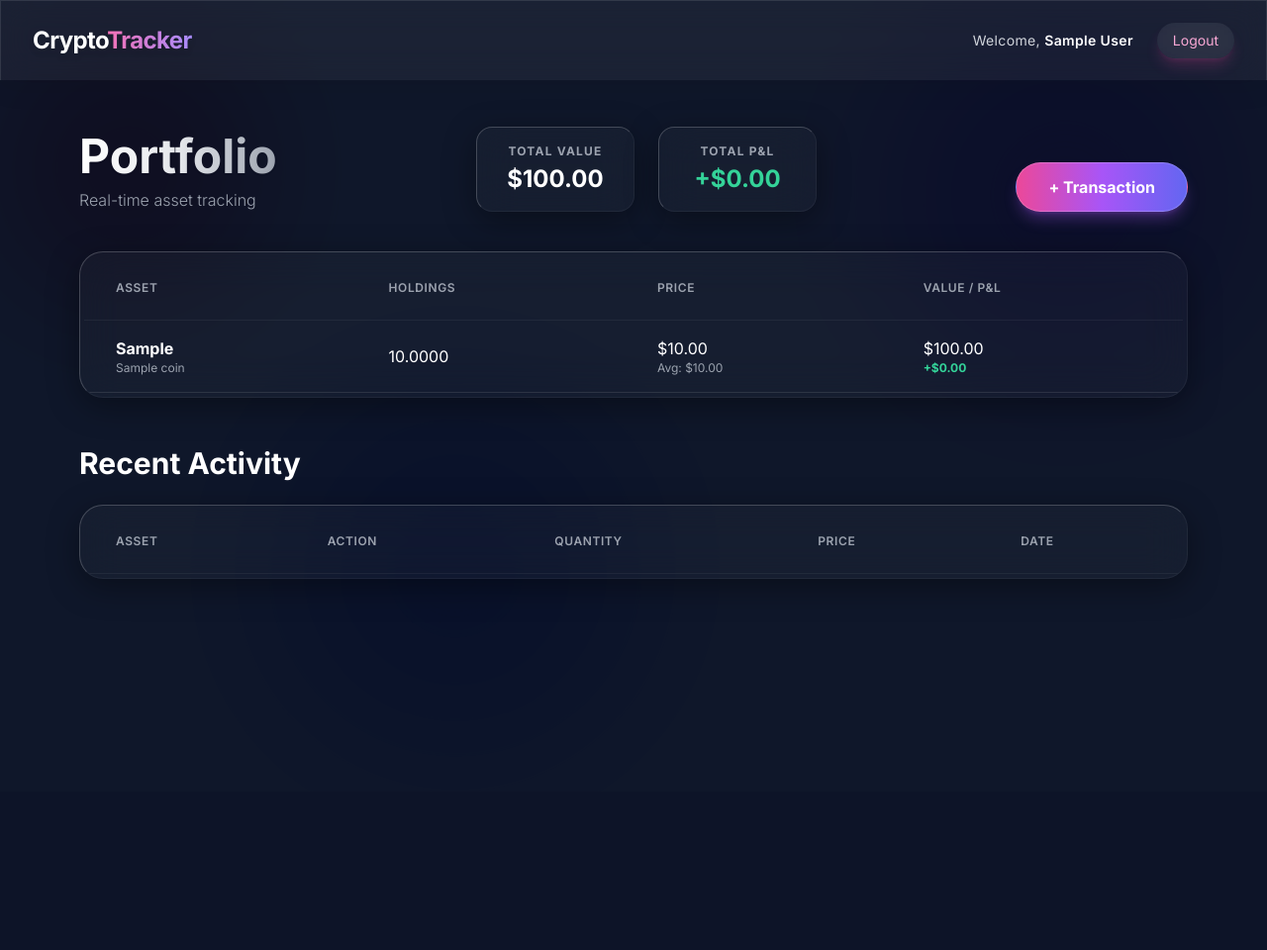
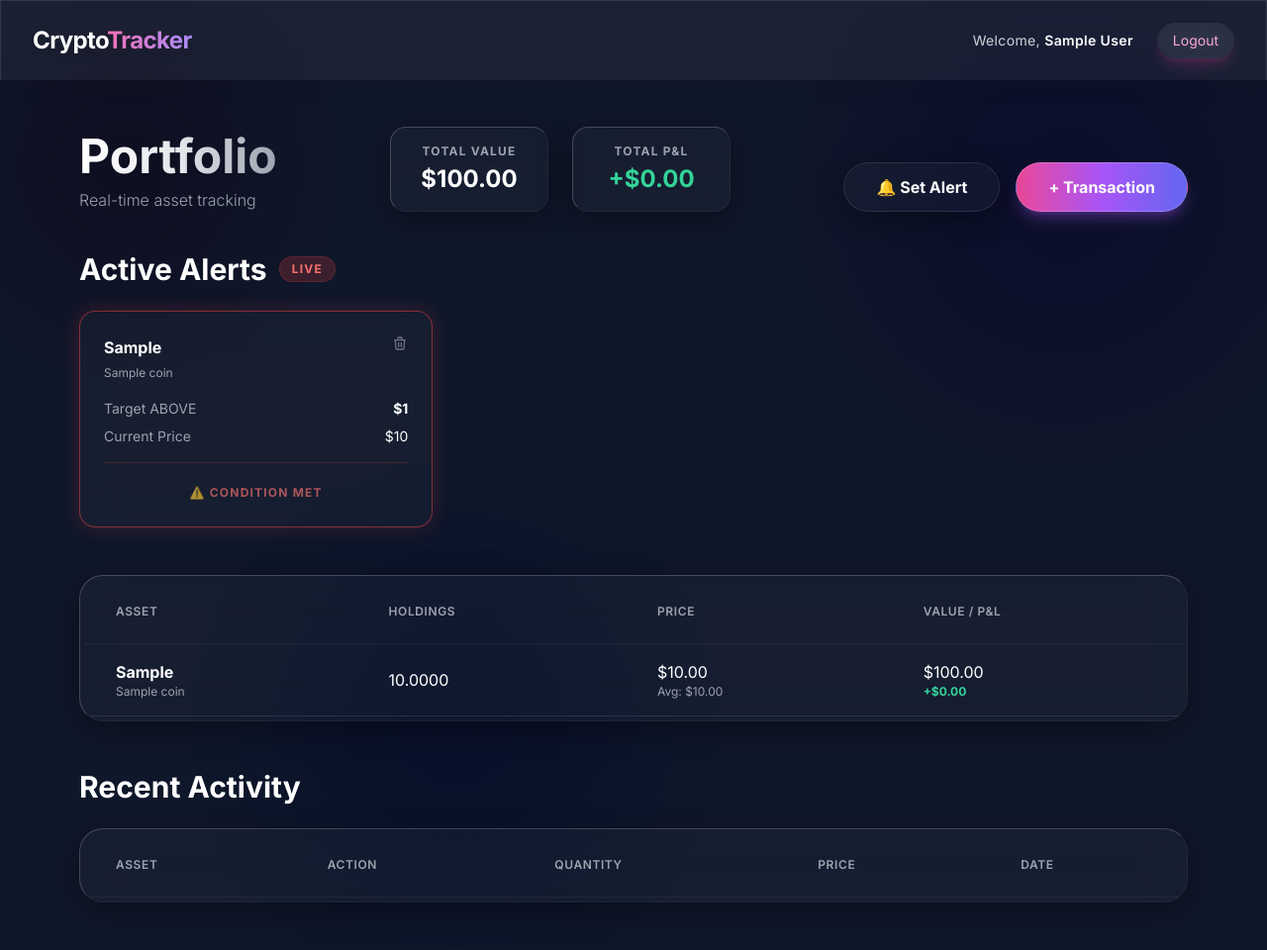
Before and after one commit to meetmehedi/CryptoTracker, a Flask app: page / in a window 1280 px wide. Shown: the whole page at 99% size. Before the commit the page ends 585 px from the top, so only its background shows below. Run offline with Flask 3, Linux system fonts and the light colour scheme; the visitor is signed in with stand-in values (Sample User, id 1); tables that the repository leaves empty hold one stand-in row (values such as "Sample post"); lists and menus that the app fills with data are empty; some libraries are stand-ins or nearby versions.

Commit message:
Fix recent activity date format and update project

```diff
--- a/app.py
+++ b/app.py
@@ -154,7 +154,7 @@ def add_transaction():
         # Holdings update handled by Trigger 'update_holdings_after_txn'
         cursor.execute(
             "INSERT INTO Transactions (user_id, coin_id, type, quantity, price_at_time, txn_date) "
-            "VALUES (%s, %s, %s, %s, %s, NOW())",
+            "VALUES (%s, %s, %s, %s, %s, UTC_TIMESTAMP())",
             (session['user_id'], data['coin_id'], data['type'], data['quantity'], data['price_at_time'])
         )
         mysql.connection.commit()
@@ -224,13 +224,56 @@ def get_holdings():
 
     return jsonify(holdings)
 
+@app.route('/api/alerts', methods=['GET', 'POST'])
+@login_required
+def manage_alerts():
+    user_id = session['user_id']
+    cursor = mysql.connection.cursor()
+
+    if request.method == 'POST':
+        data = request.json
+        coin_id = data.get('coin_id')
+        condition = data.get('condition_type') # ABOVE or BELOW
+        target = data.get('target_value')
+
+        cursor.execute("""
+            INSERT INTO Alerts (user_id, coin_id, condition_type, target_value, status)
+            VALUES (%s, %s, %s, %s, 'ACTIVE')
+        """, (user_id, coin_id, condition, target))
+        mysql.connection.commit()
+        cursor.close()
+        return jsonify({"message": "Alert created"})
+
+    # GET: Fetch alerts with current prices
+    cursor.execute("""
+        SELECT a.id, c.symbol, c.name, a.condition_type, a.target_value, a.status,
+               (SELECT p.price_usd FROM Prices p WHERE p.coin_id = c.id ORDER BY p.price_date DESC, p.id DESC LIMIT 1) as current_price,
+               a.coin_id
+        FROM Alerts a
+        JOIN Coins c ON a.coin_id = c.id
+        WHERE a.user_id = %s
+    """, (user_id,))
+    alerts = cursor.fetchall()
+    cursor.close()
+    return jsonify(alerts)
+
+@app.route('/api/alerts/delete/<int:alert_id>', methods=['POST'])
+@login_required
+def delete_alert(alert_id):
+    user_id = session['user_id']
+    cursor = mysql.connection.cursor()
+    cursor.execute("DELETE FROM Alerts WHERE id=%s AND user_id=%s", (alert_id, user_id))
+    mysql.connection.commit()
+    cursor.close()
+    return jsonify({"message": "Alert deleted"})
+
 @app.route('/api/transactions', methods=['GET'])
 @login_required
 def get_transactions():
     user_id = session['user_id']
     cursor = mysql.connection.cursor()
     cursor.execute("""
-        SELECT t.type, t.quantity, t.price_at_time, t.txn_date, c.symbol, c.name
+        SELECT t.type, t.quantity, t.price_at_time, DATE_FORMAT(t.txn_date, '%Y-%m-%dT%T'), c.symbol, c.name
         FROM Transactions t
         JOIN Coins c ON t.coin_id = c.id
         WHERE t.user_id=%s
@@ -239,6 +282,7 @@ def get_transactions():
     """, (user_id,))
     txns = cursor.fetchall()
     cursor.close()
+    print(f"Fetched {len(txns)} transactions for user {user_id}")
     return jsonify(txns)
 
 if __name__ == '__main__':
--- a/static/js/app.js
+++ b/static/js/app.js
@@ -72,17 +72,19 @@ document.addEventListener('DOMContentLoaded', () => {
         });
     }
 
-    // Dashboard Only - Fetch Holdings & Activity
+    // Dashboard Only - Fetch Holdings & Activity & Alerts
     const holdingsTable = document.getElementById('holdings');
     if (holdingsTable) {
         fetchHoldings();
         fetchTransactions();
+        fetchAlerts();
         populateCoinSelect();
 
         // Auto-refresh every 30 seconds
         setInterval(() => {
             fetchHoldings();
             fetchTransactions();
+            fetchAlerts();
         }, 30000);
     }
 
@@ -115,6 +117,35 @@ document.addEventListener('DOMContentLoaded', () => {
                     fetchTransactions();
                 } else {
                     alert(data.error || 'Transaction failed');
+                }
+            } catch (err) {
+                console.error(err);
+                alert('An error occurred: ' + err.message);
+            }
+        });
+    }
+
+    // Alert Form
+    const alertForm = document.getElementById('alertForm');
+    if (alertForm) {
+        alertForm.addEventListener('submit', async (e) => {
+            e.preventDefault();
+            const coin_id = document.getElementById('alert_coin_id').value;
+            const condition_type = document.getElementById('condition_type').value;
+            const target_value = document.getElementById('target_price').value;
+
+            try {
+                const res = await fetch('/api/alerts', {
+                    method: 'POST',
+                    headers: { 'Content-Type': 'application/json' },
+                    body: JSON.stringify({ coin_id, condition_type, target_value })
+                });
+                if (res.ok) {
+                    alert('Alert set!');
+                    closeAlertModal();
+                    fetchAlerts();
+                } else {
+                    alert('Failed to set alert');
                 }
             } catch (err) {
                 console.error(err);
@@ -207,10 +238,13 @@ async function fetchTransactions() {
             const type = row[0];
             const quantity = parseFloat(row[1]);
             const price = parseFloat(row[2]);
-            // Format Date and Time in BDT
+            // Format Date and Time in BDT and US
             const date = new Date(row[3]);
-            const dateStr = date.toLocaleDateString('en-GB', { timeZone: 'Asia/Dhaka' });
-            const timeStr = date.toLocaleTimeString('en-GB', { timeZone: 'Asia/Dhaka', hour: '2-digit', minute: '2-digit' });
+            const bdtDate = date.toLocaleDateString('en-GB', { timeZone: 'Asia/Dhaka' });
+            const bdtTime = date.toLocaleTimeString('en-GB', { timeZone: 'Asia/Dhaka', hour: '2-digit', minute: '2-digit' });
+
+            const usDate = date.toLocaleDateString('en-US', { timeZone: 'America/New_York' });
+            const usTime = date.toLocaleTimeString('en-US', { timeZone: 'America/New_York', hour: '2-digit', minute: '2-digit' });
 
             const symbol = row[4];
             const name = row[5];
@@ -226,12 +260,85 @@ async function fetchTransactions() {
                 <td class="border-b border-white/10 px-8 py-4 text-white">${quantity.toFixed(4)}</td>
                 <td class="border-b border-white/10 px-8 py-4 text-white">$${price.toFixed(2)}</td>
                 <td class="border-b border-white/10 px-8 py-4">
-                    <div class="text-white text-sm">${dateStr}</div>
-                    <div class="text-gray-500 text-xs">${timeStr}</div>
+                    <div class="text-white text-sm">${bdtDate} ${bdtTime} (BDT)</div>
+                    <div class="text-gray-500 text-xs">${usDate} ${usTime} (US)</div>
                 </td>
             `;
             tbody.appendChild(tr);
         });
+    } catch (err) {
+        console.error(err);
+    }
+}
+
+async function fetchAlerts() {
+    try {
+        const res = await fetch("/api/alerts");
+        const alerts = await res.json();
+        const container = document.getElementById("alerts-container");
+        const section = document.getElementById("alerts-section");
+
+        if (alerts.length === 0) {
+            section.classList.add("hidden");
+            return;
+        }
+
+        section.classList.remove("hidden");
+        container.innerHTML = "";
+
+        alerts.forEach((alert) => {
+            // alert: id, symbol, name, condition_type, target_value, status, current_price, coin_id
+            const [id, symbol, name, condition, target, status, current, coin_id] = alert;
+            const targetPrice = parseFloat(target);
+            const currentPrice = parseFloat(current || 0);
+
+            let isTriggered = false;
+            if (condition === 'ABOVE' && currentPrice >= targetPrice) isTriggered = true;
+            if (condition === 'BELOW' && currentPrice <= targetPrice) isTriggered = true;
+
+            const card = document.createElement("div");
+            card.className = `glass-card p-6 rounded-2xl relative border ${isTriggered ? 'border-red-500/50 shadow-[0_0_20px_rgba(239,68,68,0.2)]' : 'border-white/10'}`;
+
+            card.innerHTML = `
+                <div class="flex justify-between items-start mb-4">
+                    <div>
+                        <span class="text-white font-bold block">${symbol}</span>
+                        <span class="text-xs text-gray-400">${name}</span>
+                    </div>
+                    <button onclick="deleteAlert(${id})" class="text-gray-500 hover:text-red-400 transition-colors">
+                        <svg xmlns="http://www.w3.org/2000/svg" class="h-4 w-4" fill="none" viewBox="0 0 24 24" stroke="currentColor">
+                            <path stroke-linecap="round" stroke-linejoin="round" stroke-width="2" d="M19 7l-.867 12.142A2 2 0 0116.138 21H7.862a2 2 0 01-1.995-1.858L5 7m5 4v6m4-6v6m1-10V4a1 1 0 00-1-1h-4a1 1 0 00-1 1v3M4 7h16" />
+                        </svg>
+                    </button>
+                </div>
+                <div class="space-y-2">
+                    <div class="flex justify-between text-sm">
+                        <span class="text-gray-400">Target ${condition}</span>
+                        <span class="text-white font-bold text-emerald-400">$${targetPrice.toLocaleString()}</span>
+                    </div>
+                    <div class="flex justify-between text-sm">
+                        <span class="text-gray-400">Current Price</span>
+                        <span class="text-white">$${currentPrice.toLocaleString()}</span>
+                    </div>
+                </div>
+                ${isTriggered ? `
+                <div class="mt-4 pt-4 border-t border-red-500/20 text-center">
+                    <span class="text-xs font-bold text-red-400 uppercase tracking-widest animate-pulse">⚠️ Condition Met</span>
+                </div>
+                ` : ''}
+            `;
+            container.appendChild(card);
+        });
+    } catch (err) {
+        console.error(err);
+    }
+}
+
+async function deleteAlert(id) {
+    if (!confirm('Delete this alert?')) return;
+    try {
+        const res = await fetch(`/api/alerts/delete/${id}`, { method: 'POST' });
+        if (res.ok) fetchAlerts();
     } catch (err) {
         console.error(err);
     }
@@ -242,12 +349,18 @@ async function populateCoinSelect() {
         const res = await fetch("/coins");
         const data = await res.json();
         const select = document.getElementById('coin_id');
+        const alertSelect = document.getElementById('alert_coin_id');
+
+        const fragment = document.createDocumentFragment();
         data.forEach(coin => {
             const option = document.createElement('option');
             option.value = coin[0]; // id
             option.textContent = `${coin[1]} - ${coin[2]}`; // symbol - name
-            select.appendChild(option);
+            fragment.appendChild(option);
         });
+
+        select.appendChild(fragment.cloneNode(true));
+        if (alertSelect) alertSelect.appendChild(fragment);
     } catch (err) {
         console.error(err);
     }
@@ -260,3 +373,11 @@ function openModal() {
 function closeModal() {
     document.getElementById('txnModal').classList.add('hidden');
 }
+
+function openAlertModal() {
+    document.getElementById('alertModal').classList.remove('hidden');
+}
+
+function closeAlertModal() {
+    document.getElementById('alertModal').classList.add('hidden');
+}
--- a/templates/index.html
+++ b/templates/index.html
@@ -59,10 +59,28 @@
         </div>
       </div>
 
-      <button onclick="openModal()"
-        class="bg-gradient-to-r from-pink-500 via-purple-500 to-indigo-500 hover:scale-105 text-white font-bold py-3 px-8 rounded-full shadow-lg shadow-purple-500/30 transition-transform duration-300 border border-white/20">
-        + Transaction
-      </button>
+      <div class="flex space-x-4">
+        <button onclick="openAlertModal()"
+          class="glass-card hover:bg-white/10 text-white font-bold py-3 px-8 rounded-full transition-all duration-300 border border-white/10">
+          🔔 Set Alert
+        </button>
+        <button onclick="openModal()"
+          class="bg-gradient-to-r from-pink-500 via-purple-500 to-indigo-500 hover:scale-105 text-white font-bold py-3 px-8 rounded-full shadow-lg shadow-purple-500/30 transition-transform duration-300 border border-white/20">
+          + Transaction
+        </button>
+      </div>
+    </div>
+
+    <!-- Active Alerts Section -->
+    <div id="alerts-section" class="hidden mb-12 animate-in fade-in slide-in-from-top-4 duration-700">
+      <h2 class="text-3xl font-bold text-white mb-6 flex items-center gap-3">
+        Active Alerts
+        <span
+          class="text-xs bg-red-500/20 text-red-400 px-3 py-1 rounded-full border border-red-500/20 font-bold uppercase tracking-widest">Live</span>
+      </h2>
+      <div id="alerts-container" class="grid md:grid-cols-2 lg:grid-cols-3 gap-6">
+        <!-- Dynamic Alerts go here -->
+      </div>
     </div>
 
     <!-- Holdings Table -->
@@ -169,6 +187,65 @@
     </div>
   </div>
 
+  <!-- Alert Modal -->
+  <div id="alertModal"
+    class="hidden fixed inset-0 z-[60] flex items-center justify-center bg-black/80 backdrop-blur-sm transition-opacity duration-300">
+    <div class="glass-card rounded-3xl p-8 w-full max-w-md relative transform transition-all scale-100">
+      <button onclick="closeAlertModal()"
+        class="absolute top-6 right-6 text-gray-400 hover:text-white transition-colors">
+        <svg xmlns="http://www.w3.org/2000/svg" class="h-6 w-6" fill="none" viewBox="0 0 24 24" stroke="currentColor">
+          <path stroke-linecap="round" stroke-linejoin="round" stroke-width="2" d="M6 18L18 6M6 6l12 12" />
+        </svg>
+      </button>
+      <h2 class="text-3xl font-bold text-white mb-1 text-center">Set Price Alert</h2>
+      <p class="text-gray-400 text-center mb-8 text-sm">Stay ahead of the market</p>
+
+      <form id="alertForm" class="space-y-5">
+        <div class="space-y-1">
+          <label class="block text-gray-400 text-xs uppercase tracking-wider font-bold ml-1">Asset</label>
+          <div class="relative">
+            <select id="alert_coin_id"
+              class="w-full rounded-xl px-4 py-3 outline-none transition-shadow appearance-none">
+              <!-- Populated via JS -->
+            </select>
+            <div class="pointer-events-none absolute inset-y-0 right-0 flex items-center px-4 text-gray-400">
+              <svg class="h-4 w-4" fill="none" stroke="currentColor" viewBox="0 0 24 24">
+                <path stroke-linecap="round" stroke-linejoin="round" stroke-width="2" d="M19 9l-7 7-7-7"></path>
+              </svg>
+            </div>
+          </div>
+        </div>
+
+        <div class="space-y-1">
+          <label class="block text-gray-400 text-xs uppercase tracking-wider font-bold ml-1">Condition</label>
+          <div class="relative">
+            <select id="condition_type"
+              class="w-full rounded-xl px-4 py-3 outline-none transition-shadow appearance-none">
+              <option value="ABOVE">Price goes ABOVE</option>
+              <option value="BELOW">Price goes BELOW</option>
+            </select>
+            <div class="pointer-events-none absolute inset-y-0 right-0 flex items-center px-4 text-gray-400">
+              <svg class="h-4 w-4" fill="none" stroke="currentColor" viewBox="0 0 24 24">
+                <path stroke-linecap="round" stroke-linejoin="round" stroke-width="2" d="M19 9l-7 7-7-7"></path>
+              </svg>
+            </div>
+          </div>
+        </div>
+
+        <div class="space-y-1">
+          <label class="block text-gray-400 text-xs uppercase tracking-wider font-bold ml-1">Target Price (USD)</label>
+          <input id="target_price" type="number" step="any" placeholder="$0.00"
+            class="w-full rounded-xl px-4 py-3 outline-none transition-shadow" required>
+        </div>
+
+        <button type="submit"
+          class="w-full mt-6 bg-gradient-to-r from-emerald-500 to-teal-600 hover:from-emerald-600 hover:to-teal-700 text-white font-bold py-4 rounded-xl shadow-xl shadow-emerald-500/20 transition-all duration-300 transform hover:-translate-y-1">
+          Create Alert
+        </button>
+      </form>
+    </div>
+  </div>
+
   <script src="/static/js/app.js"></script>
 </body>
 
```
Also changed, not shown: PROJECT_REPORT.md (+45 -6 lines), seed_data.py (+28 -8 lines), README.md, cppt.db (added).
